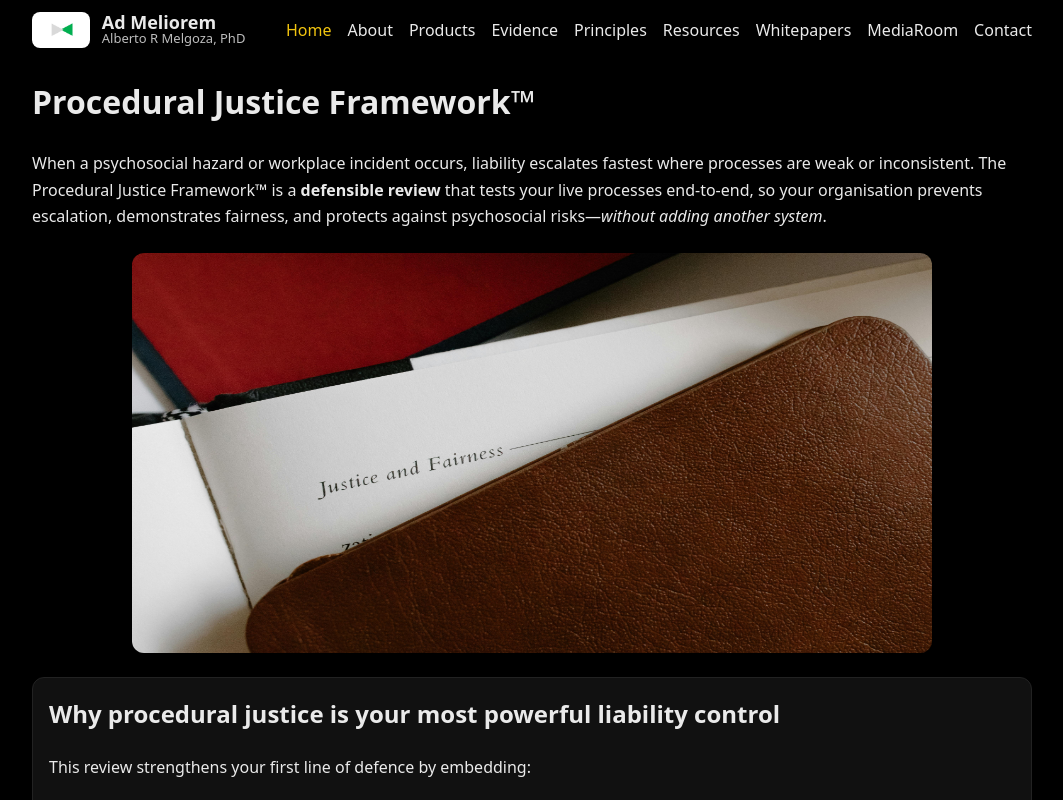
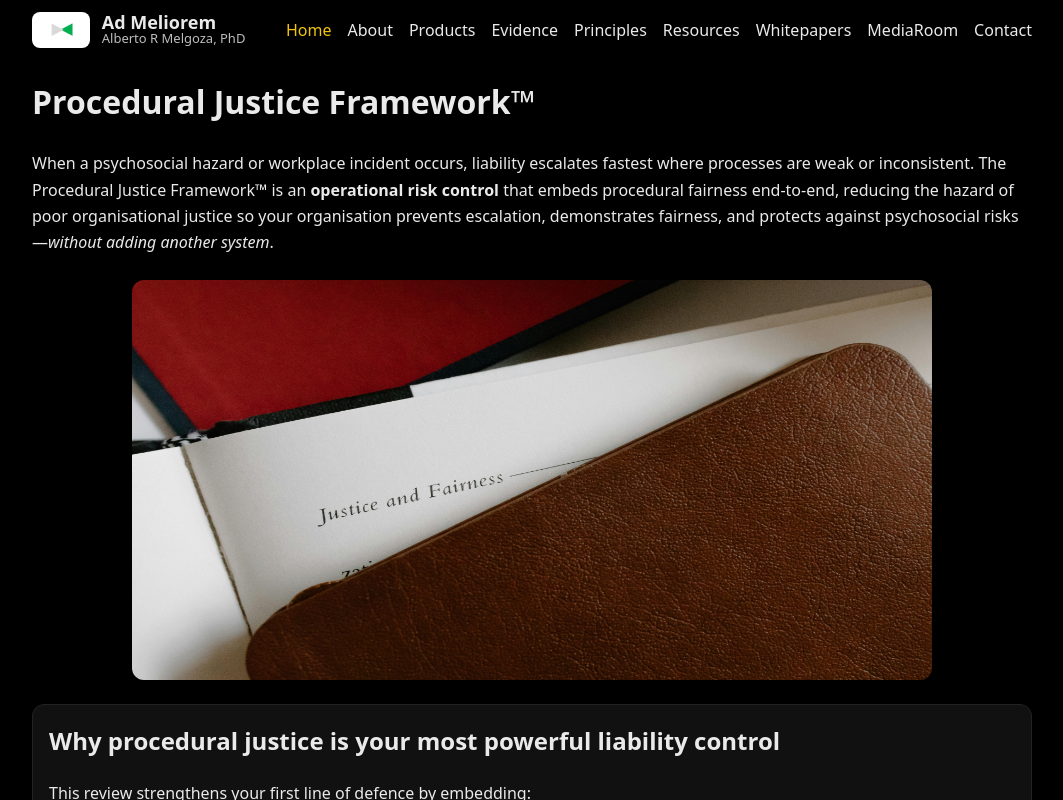
Before and after one commit to AlbertoRMelgoza/AdMeliorem, a Next.js app: page /products/procedural-justice-framework in a window 1280 px wide. Shown: the top 800 px of the page, without its empty margins (108-1171 px from the left). Built offline with nearby package versions, Linux system fonts and the light colour scheme.

Commit message:
Update page.tsx

```diff
--- a/app/products/procedural-justice-framework/page.tsx
+++ b/app/products/procedural-justice-framework/page.tsx
@@ -15,10 +15,10 @@ export default function PJFPage() {
     <main style={wrap}>
       <h1 style={{ marginTop: 0 }}>Procedural Justice Framework™</h1>
       <p>
-        When a psychosocial hazard or workplace incident occurs, liability escalates fastest where processes are weak or
-        inconsistent. The Procedural Justice Framework™ is a <strong>defensible review</strong> that tests your live processes
-        end-to-end, so your organisation prevents escalation, demonstrates fairness, and protects against psychosocial risks—
-        <em>without adding another system</em>.
+         When a psychosocial hazard or workplace incident occurs, liability escalates fastest where processes are weak or
+         inconsistent. The Procedural Justice Framework™ is an <strong>operational risk control</strong> that embeds procedural
+         fairness end-to-end, reducing the hazard of poor organisational justice so your organisation prevents escalation,
+         demonstrates fairness, and protects against psychosocial risks—<em>without adding another system</em>.
       </p>
 
       {/* Image lives at: AdMeliorem/public/Images/justice.jpg */}
```
